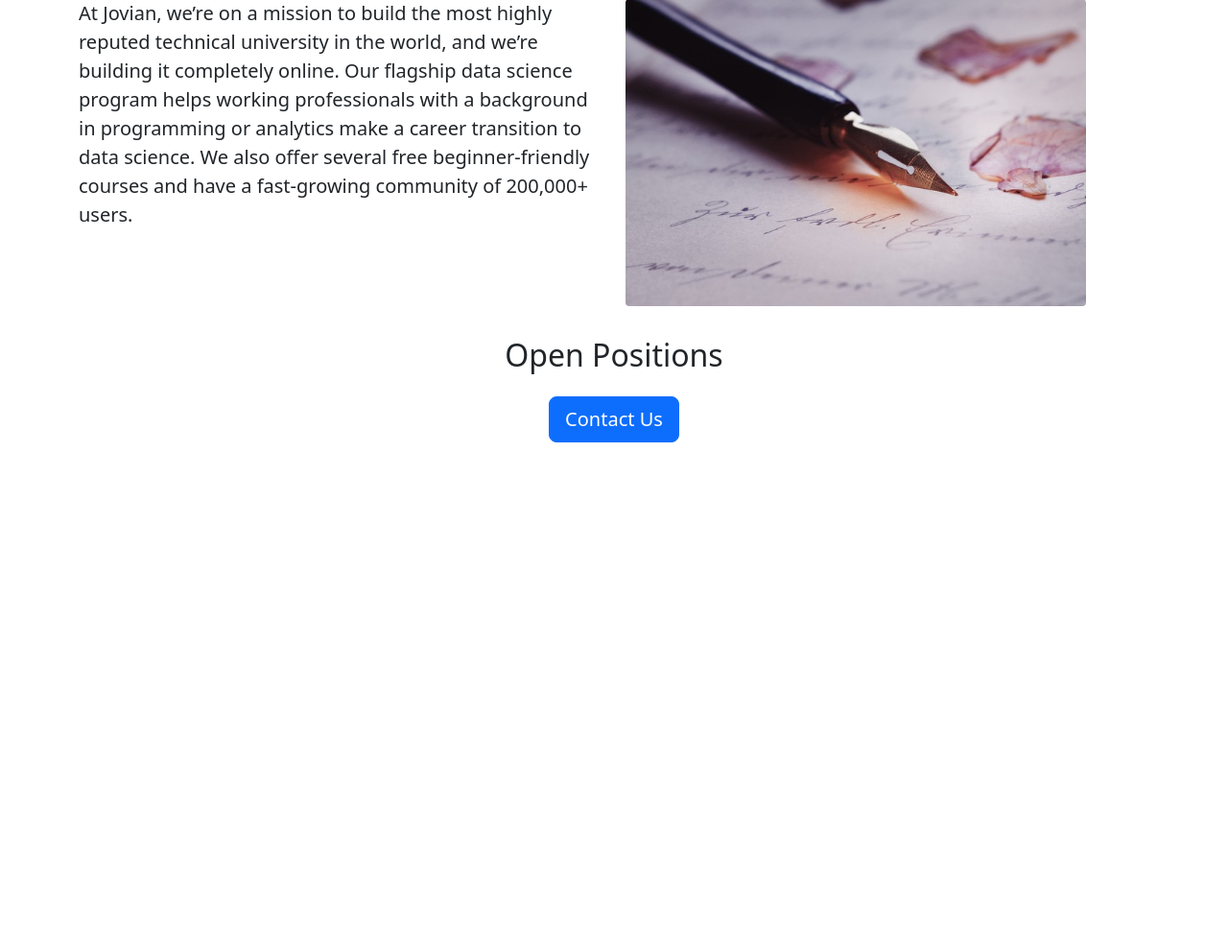
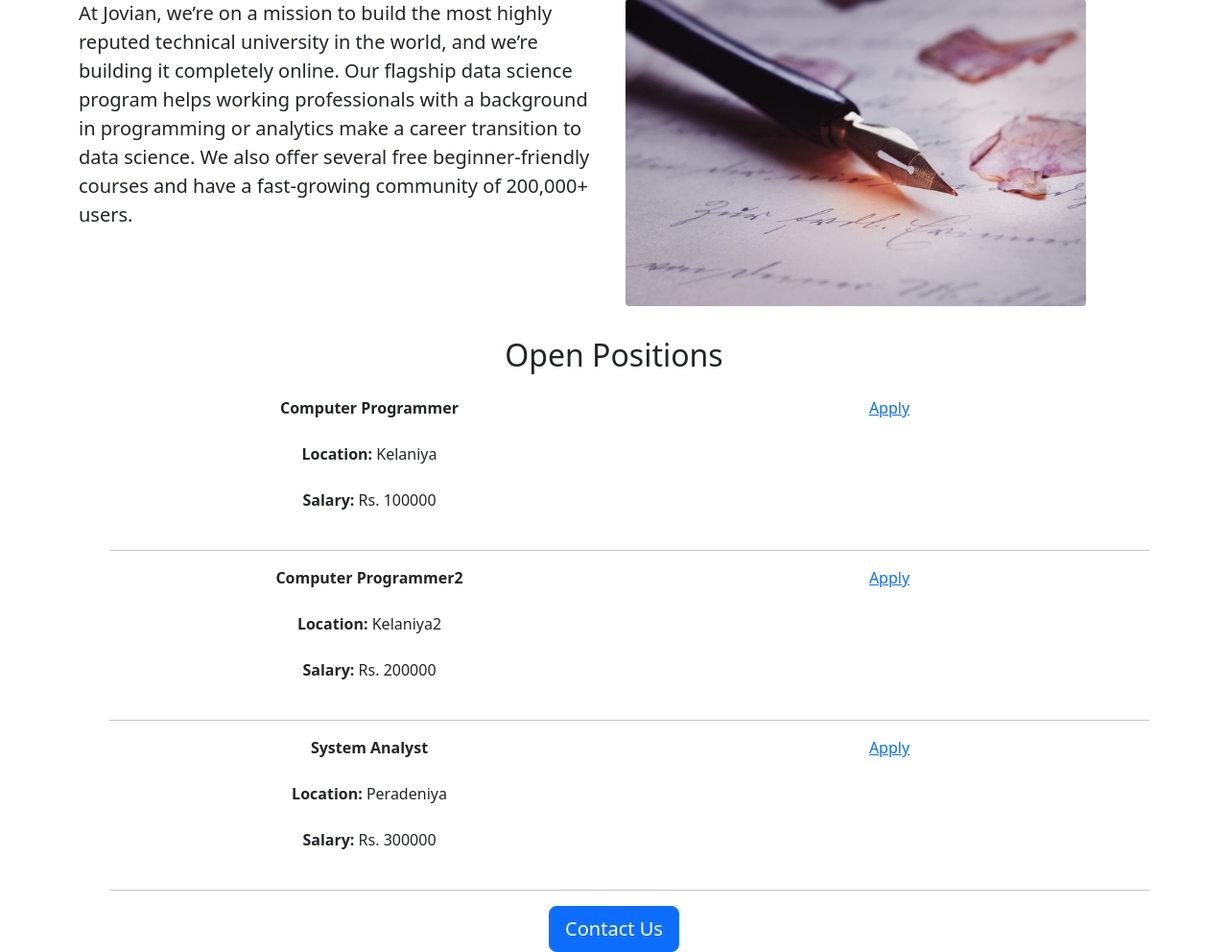
Before and after one commit to SANDAKA92/sandaka-careers-website, a Flask app: page / in a window 1280 px wide. Shown: the part 457-1449 px from the top of the page at 96% size. Before the commit the page ends 918 px from the top, so only its background shows below. Run offline with Flask 3, Linux system fonts and the light colour scheme.

Commit message:
improved the job dynamic data

```diff
--- a/app.py
+++ b/app.py
@@ -2,10 +2,33 @@ from flask import Flask, render_template
 
 app = Flask(__name__)
 
+app.config['TEMPLATES_AUTO_RELOAD'] = True
+
+
+JOBS = [
+  {
+ 'id': 1,
+ 'title': 'Computer Programmer',
+ 'location': 'Kelaniya',
+ 'salary': 'Rs. 100000'
+},
+{
+  'id': 2,
+ 'title': 'Computer Programmer2',
+ 'location': 'Kelaniya2',
+ 'salary': 'Rs. 200000'
+},
+{
+  'id': 3,
+ 'title': 'System Analyst',
+ 'location': 'Peradeniya',
+ 'salary': 'Rs. 300000'
+}
+]
 
 @app.route("/")
 def hello_world():
-  return render_template('home.html')
+  return render_template('home.html', jobs=JOBS)
 
 if __name__ == "__main__":
   app.run(host='0.0.0.0', debug=True)
--- a/templates/home.html
+++ b/templates/home.html
@@ -1,7 +1,7 @@
 <!DOCTYPE html>
 <html>
   <head>
-    <title>Jovian Careers</title>
+    <title>Sandaka Careers</title>
     <meta charset="utf-8">
     <meta name="viewport" content="width=device-width, initial-scale=1">
     <link href="https://cdn.jsdelivr.net/npm/bootstrap@5.2.0-beta1/dist/css/bootstrap.min.css" rel="stylesheet" integrity="sha384-0evHe/X+R7YkIZDRvuzKMRqM+OrBnVFBL6DOitfPri4tjfHxaWutUpFmBp4vmVor" crossorigin="anonymous">
@@ -32,9 +32,13 @@
         </div>
       </div>
       <h2 class="text-center mt-2 mb-4">Open Positions</h2>
-      <div>
+      <ul>
+        {% for job in jobs %}
+           {% include 'jobitem.html' %}
 
-      </div>
+        {% endfor %}
+      </ul>
+
       <div class="text-center">
       <a class="btn btn-primary btn-lg" href="mailto:hello@jovian.ai?subject=Question%20about%20Job%20Opernings&body=My%20name%3A%20%3Cyour%20name%20here%3E%0D%0A%0D%0AMy%20questions%3A%20%3Center%20question%20here%3E%0D%0A">Contact Us</a>
       </div>
--- /dev/null
+++ b/templates/jobitem.html
@@ -0,0 +1,14 @@
+<div class="container">
+    <div class="row">
+      <div class="col-md-6">
+        <p class="text-center mb-4"><b>{{ job.title }}</b></p>
+        <p class="text-center mb-4"><span><b>Location: </b></span>{{ job.location }}</p>
+        <p class="text-center mb-4"><span><b>Salary: </b></span>{{ job.salary }}</p>
+
+      </div>
+      <div class="col-md-6">
+        <p class="text-center mb-4"><a href="#">Apply</a></p>
+      </div>
+    </div>
+  </div>
+  <hr color="#970001" width="100%"><!--bottom line-->
```
